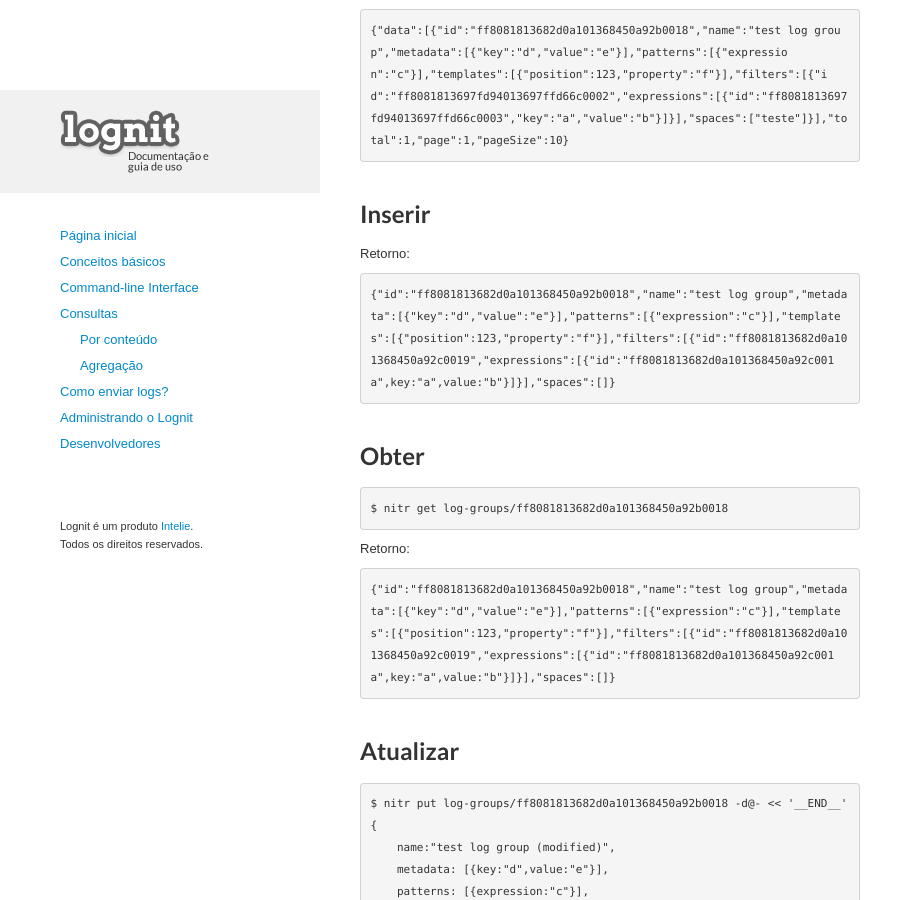
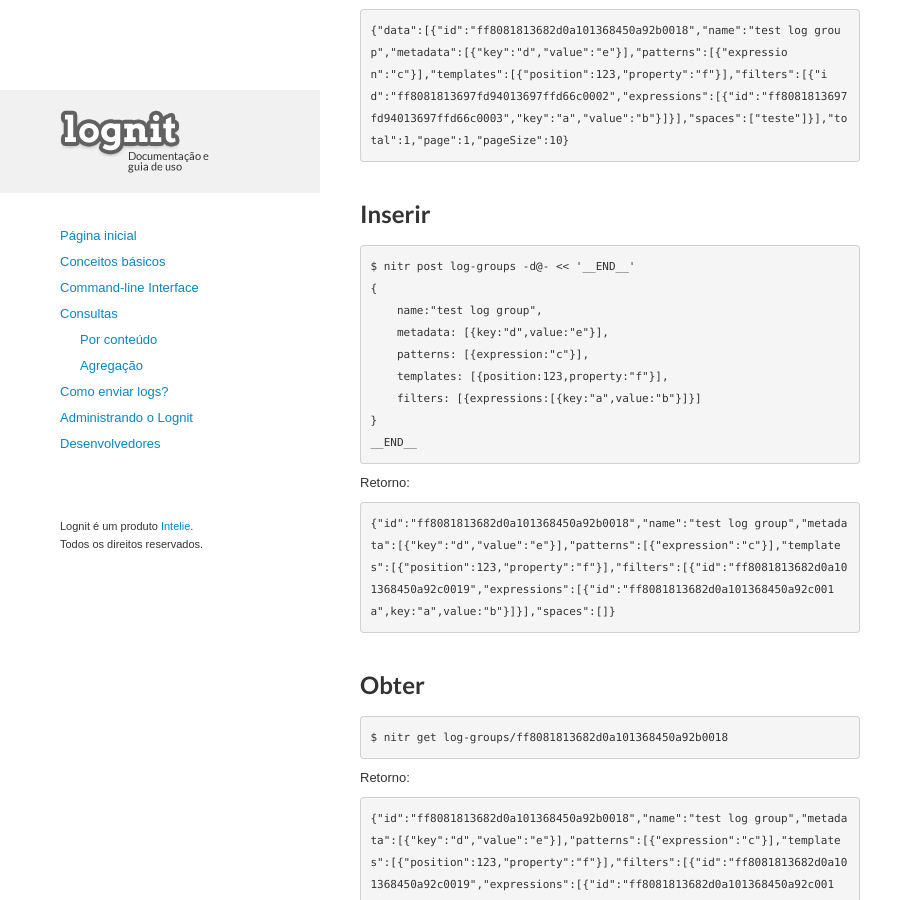
Before and after one commit to isabella232/lognit-docs, a Jekyll site: the page built from api/log-groups.md, in a window 1280 px wide and 900 px high, scrolled down 412 px. Shown: the whole window, without its empty margins (0-923 px from the left). Built offline with Jekyll 4.4.1, drawn with Linux system fonts in a browser that asks for light colours.

Commit message:
fixing log groups documentation

```diff
--- a/api/log-groups.md
+++ b/api/log-groups.md
@@ -22,6 +22,16 @@ Retorno:
 
 
 ##Inserir
+
+    $ nitr post log-groups -d@- << '__END__'
+    {
+        name:"test log group",
+        metadata: [{key:"d",value:"e"}],
+        patterns: [{expression:"c"}],
+        templates: [{position:123,property:"f"}],
+        filters: [{expressions:[{key:"a",value:"b"}]}]
+    }
+    __END__
 
 Retorno:
 
```
